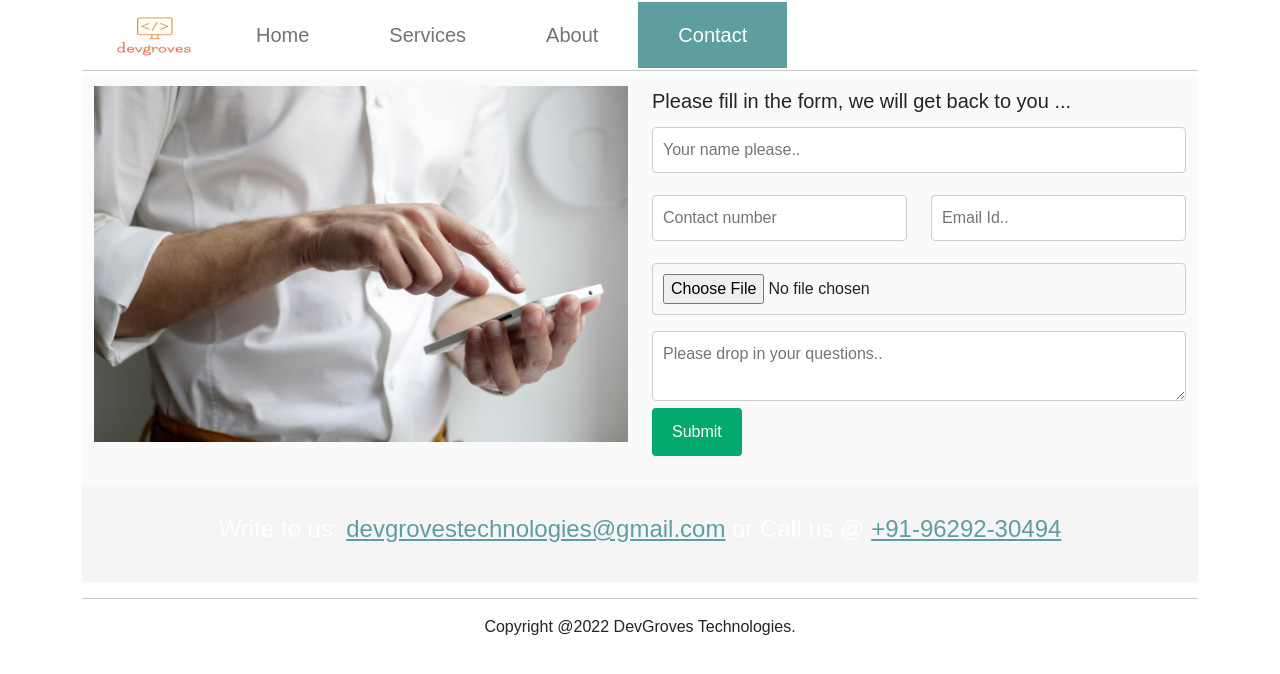
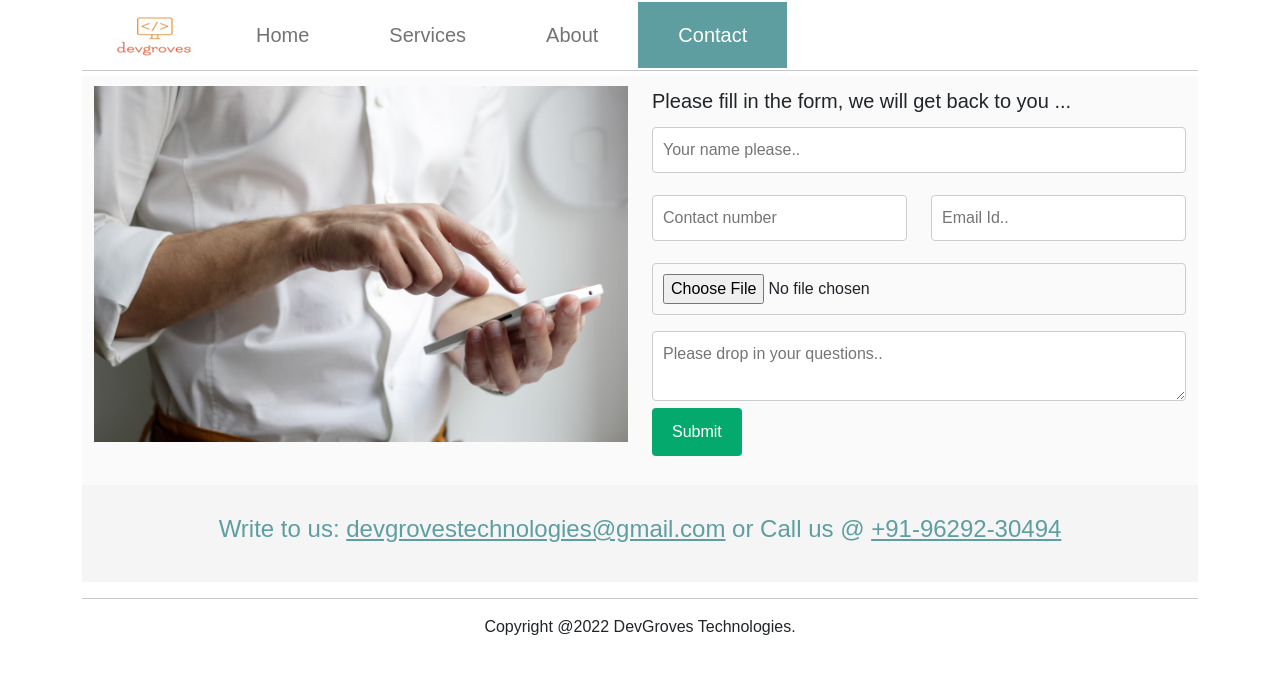
Before and after one commit to devgroves/consultingtemplatebynextjs, a Next.js app: page /contact in a window 1280 px wide. Shown: the top 674 px of the page. Built offline with nearby package versions, Linux system fonts and the light colour scheme.

Commit message:
Fixing the contactus page

```diff
--- a/next.config.js
+++ b/next.config.js
@@ -1,7 +1,6 @@
 /** @type {import('next').NextConfig} */
 const nextConfig = {
   reactStrictMode: true,
-  swcMinify: false,
   images: {
     domains: ["github.com", "raw.githubusercontent.com"],
   },
--- a/styles/common.css
+++ b/styles/common.css
@@ -240,7 +240,7 @@ input.halfWidth {
   color: cadetblue;
 }
 
-.contact-col-details h3{
+.contact-col-details h4{
   color: cadetblue;
 }
 
```
Also changed, not shown: .babelrc (deleted).
